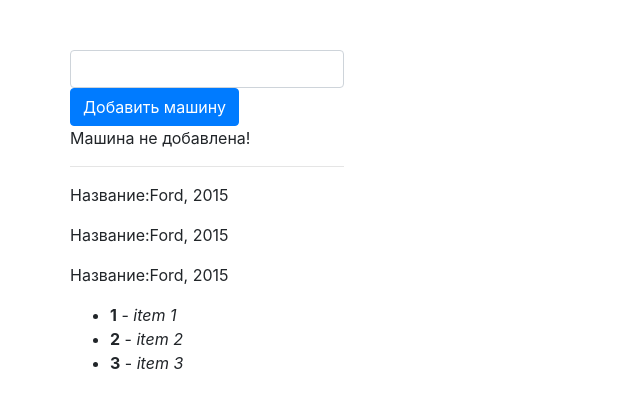
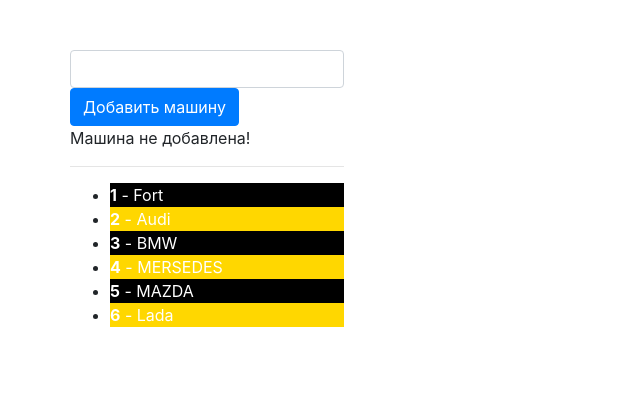
Before and after one commit to EvgenySamohvalov/Home_bookkeeping, an Angular app: page / in a window 1280 px wide. Shown: the top 408 px of the page, without its empty margins (0-640 px from the left). Built offline with nearby package versions, Linux system fonts and the light colour scheme.

Commit message:
feat: add list with cars(learn ngStyle ana ngClass)

```diff
--- a/src/app/cars/cars.component.html
+++ b/src/app/cars/cars.component.html
@@ -6,10 +6,13 @@
 </ng-template>
 <hr>
 
-<app-car *ngFor="let car of cars"></app-car>
+<!-- <app-car *ngFor="let car of cars"></app-car> -->
 
 <ul>
-    <li *ngFor="let item of items; let idx = index">
-        <b>{{idx + 1}}</b> - <i>{{item.name}}</i>
+    <li *ngFor="let car of cars; let idx = index">
+        <div
+            [ngStyle]="{backgroundColor: (idx + 1) % 2 === 0 ? 'gold' : 'black', 'color': 'white'}"
+            [ngClass]="{'big-text': setBigCarText(car)}"
+        ><b>{{idx + 1}}</b> - {{car}}</div>
     </li>
 </ul>
--- a/src/app/cars/cars.component.less
+++ b/src/app/cars/cars.component.less
@@ -0,0 +1,3 @@
+.big-text {
+    text-transform: uppercase;
+}
--- a/src/app/cars/cars.component.ts
+++ b/src/app/cars/cars.component.ts
@@ -9,10 +9,11 @@
   constructor() {
 
   }
+
+
   addCarStatus = false;
   carName = '';
-  cars = ['Fort','Audi','BMW'];
-  items = [{id:3, name: 'item 1'}, {id:6, name: 'item 2'}, {id:9, name: 'item 3'}]
+  cars = ['Fort','Audi','BMW','Mersedes','Mazda', 'Lada'];
 
   addCar() {
     this.addCarStatus = true;
@@ -22,5 +23,9 @@
     //  Очищаем значение carName;
   }
 
+  setBigCarText (car: string) {
+    return car.length > 4 ? true : false;
+  }
+
 
 }
```
